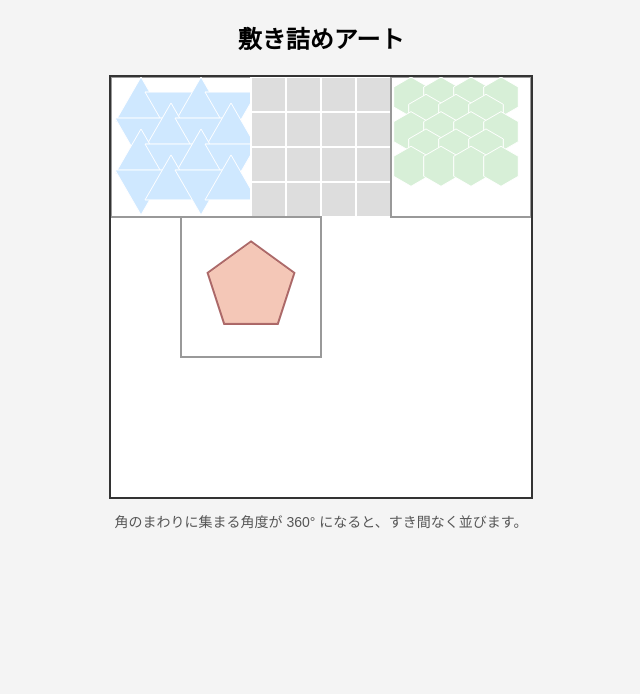
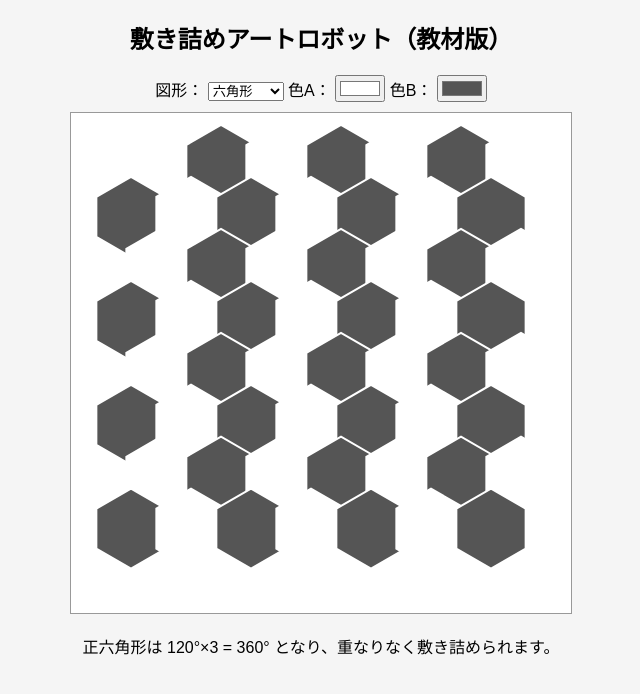
Before and after one commit to tourmaline10/Tessellation-art-robot, a plain HTML site: page index.html in a window 1280 px wide. Shown: the whole page, without its empty margins (319-959 px from the left). Drawn offline with Linux system fonts and the light colour scheme.

Commit message:
Update title and styles in index.html

```diff
--- a/index.html
+++ b/index.html
@@ -2,134 +2,164 @@
 <html lang="ja">
 <head>
 <meta charset="UTF-8">
-<title>敷き詰めアート（正方形タイル集合）</title>
+<title>敷き詰めアートロボット</title>
 <style>
   body {
-    background:#f4f4f4;
-    font-family:sans-serif;
-    text-align:center;
+    font-family: sans-serif;
+    text-align: center;
+    background: #f5f5f5;
   }
   svg {
-    background:white;
-    border:2px solid #333;
+    background: white;
+    border: 1px solid #999;
   }
-  .note {
-    margin-top:8px;
-    font-size:14px;
-    color:#555;
+  .controls {
+    margin: 10px;
   }
 </style>
 </head>
 <body>
 
-<h2>敷き詰めアート</h2>
+<h2>敷き詰めアートロボット（教材版）</h2>
 
-<svg id="svg" width="420" height="420"></svg>
+<div class="controls">
+  図形：
+  <select id="shape" onchange="redraw()">
+    <option value="hex">六角形</option>
+    <option value="tri">正三角形</option>
+    <option value="square">正方形</option>
+  </select>
 
-<div class="note">
-角のまわりに集まる角度が 360° になると、すき間なく並びます。
+  色A：
+  <input type="color" id="colorA" value="#ffffff" onchange="redraw()">
+
+  色B：
+  <input type="color" id="colorB" value="#555555" onchange="redraw()">
 </div>
+
+<svg id="svg" width="500" height="500"></svg>
+<p id="comment"></p>
 
 <script>
 const svg = document.getElementById("svg");
-const TILE = 140;
+const W = 500;
+const H = 500;
 const NS = "http://www.w3.org/2000/svg";
 
-function drawFrame(x,y){
-  const r = document.createElementNS(NS,"rect");
-  r.setAttribute("x",x);
-  r.setAttribute("y",y);
-  r.setAttribute("width",TILE);
-  r.setAttribute("height",TILE);
-  r.setAttribute("fill","white");
-  r.setAttribute("stroke","#999");
-  r.setAttribute("stroke-width","2");
-  svg.appendChild(r);
+function clearSVG() {
+  svg.innerHTML = `<rect width="${W}" height="${H}" fill="white"/>`;
 }
 
-function polygon(points,fill,stroke="white",sw=1){
-  const p = document.createElementNS(NS,"polygon");
-  p.setAttribute("points",points);
-  p.setAttribute("fill",fill);
-  p.setAttribute("stroke",stroke);
-  p.setAttribute("stroke-width",sw);
-  svg.appendChild(p);
+function color(x, y) {
+  const a = document.getElementById("colorA").value;
+  const b = document.getElementById("colorB").value;
+  return (x + y) % 2 === 0 ? a : b;
 }
 
-/* 三角形タイル */
-function triTile(ox,oy){
-  const r=30, h=Math.sqrt(3)*r;
-  for(let y=0;y<4;y++){
-    for(let x=0;x<4;x++){
-      const up=(x+y)%2===0;
-      const cx=ox+x*r+r;
-      const cy=oy+y*h/2+r;
-      let pts=[];
-      for(let i=0;i<3;i++){
-        let a=(up?0:Math.PI)+i*2*Math.PI/3-Math.PI/2;
-        pts.push(cx+r*Math.cos(a)+","+(cy+r*Math.sin(a)));
-      }
-      polygon(pts.join(" "),"#cfe8ff");
+function redraw() {
+  clearSVG();
+  const shape = document.getElementById("shape").value;
+  if (shape === "hex") drawHex();
+  if (shape === "tri") drawTri();
+  if (shape === "square") drawSquare();
+}
+
+/* ---------- 六角形（重なりなし） ---------- */
+function hexPoints(cx, cy, r) {
+  let pts = [];
+  for (let i = 0; i < 6; i++) {
+    const a = Math.PI / 3 * i + Math.PI / 6;
+    pts.push(cx + r * Math.cos(a) + "," + (cy + r * Math.sin(a)));
+  }
+  return pts.join(" ");
+}
+
+function drawHex() {
+  const r = 40;
+  const w = 1.5 * r;
+  const h = Math.sqrt(3) * r;
+
+  for (let y = 0; y < 10; y++) {
+    for (let x = 0; x < 10; x++) {
+      const cx = x * w + ((y % 2) * w / 2);
+      const cy = y * h * 0.75;
+
+      if (cx - r < 0 || cy - r < 0 || cx + r > W || cy + r > H) continue;
+
+      const p = document.createElementNS(NS,"polygon");
+      p.setAttribute("points", hexPoints(cx, cy, r));
+      p.setAttribute("fill", color(x, y));
+      p.setAttribute("stroke", "white");
+      p.setAttribute("stroke-width", "2");
+      svg.appendChild(p);
     }
   }
+
+  document.getElementById("comment").textContent =
+    "正六角形は 120°×3 = 360° となり、重なりなく敷き詰められます。";
 }
 
-/* 正方形タイル */
-function squareTile(ox,oy){
-  const s=35;
-  for(let y=0;y<4;y++){
-    for(let x=0;x<4;x++){
-      const r=document.createElementNS(NS,"rect");
-      r.setAttribute("x",ox+x*s);
-      r.setAttribute("y",oy+y*s);
-      r.setAttribute("width",s);
-      r.setAttribute("height",s);
-      r.setAttribute("fill","#ddd");
-      r.setAttribute("stroke","white");
-      r.setAttribute("stroke-width","2");
+/* ---------- 正三角形（重なりなし） ---------- */
+function triPoints(cx, cy, r, up) {
+  let pts = [];
+  for (let i = 0; i < 3; i++) {
+    const a =
+      (up ? 0 : Math.PI) +
+      i * 2 * Math.PI / 3 -
+      Math.PI / 2;
+    pts.push(cx + r * Math.cos(a) + "," + (cy + r * Math.sin(a)));
+  }
+  return pts.join(" ");
+}
+
+function drawTri() {
+  const r = 30;
+  const h = Math.sqrt(3) * r;
+
+  for (let y = 0; y < 15; y++) {
+    for (let x = 0; x < 15; x++) {
+      const cx = x * r;
+      const cy = y * h / 2;
+      const up = (x + y) % 2 === 0;
+
+      if (cx - r < 0 || cy - r < 0 || cx + r > W || cy + r > H) continue;
+
+      const p = document.createElementNS(NS,"polygon");
+      p.setAttribute("points", triPoints(cx, cy, r, up));
+      p.setAttribute("fill", color(x, y));
+      p.setAttribute("stroke", "white");
+      p.setAttribute("stroke-width", "1.5");
+      svg.appendChild(p);
+    }
+  }
+
+  document.getElementById("comment").textContent =
+    "正三角形は 60°×6 = 360° となり、重なりなく敷き詰められます。";
+}
+
+/* ---------- 正方形（そのまま） ---------- */
+function drawSquare() {
+  const s = 40;
+
+  for (let y = 0; y < 13; y++) {
+    for (let x = 0; x < 13; x++) {
+      const r = document.createElementNS(NS,"rect");
+      r.setAttribute("x", x * s);
+      r.setAttribute("y", y * s);
+      r.setAttribute("width", s);
+      r.setAttribute("height", s);
+      r.setAttribute("fill", color(x, y));
+      r.setAttribute("stroke", "white");
+      r.setAttribute("stroke-width", "2");
       svg.appendChild(r);
     }
   }
+
+  document.getElementById("comment").textContent =
+    "正方形は 90°×4 = 360° となり、完全に敷き詰められます。";
 }
 
-/* 六角形タイル */
-function hexTile(ox,oy){
-  const r=20, w=1.5*r, h=Math.sqrt(3)*r;
-  for(let y=0;y<5;y++){
-    for(let x=0;x<5;x++){
-      const cx=ox+x*w+r+(y%2)*w/2;
-      const cy=oy+y*h*0.5+r;
-      if(cx+r>ox+TILE||cy+r>oy+TILE)continue;
-      let pts=[];
-      for(let i=0;i<6;i++){
-        let a=i*Math.PI/3+Math.PI/6;
-        pts.push(cx+r*Math.cos(a)+","+(cy+r*Math.sin(a)));
-      }
-      polygon(pts.join(" "),"#d7efd7");
-    }
-  }
-}
-
-/* 五角形タイル（成立しない） */
-function pentTile(ox,oy){
-  const cx=ox+TILE/2, cy=oy+TILE/2, r=45;
-  for(let k=0;k<3;k++){
-    let pts=[];
-    for(let i=0;i<5;i++){
-      let a=i*2*Math.PI/5-Math.PI/2+k*2*Math.PI/5;
-      pts.push(cx+r*Math.cos(a)+","+(cy+r*Math.sin(a)));
-    }
-    polygon(pts.join(" "),"#f4c7b7","#aa6666",k===0?3:1);
-  }
-}
-
-/* 配置 */
-drawFrame(0,0);      triTile(0,0);
-drawFrame(140,0);    squareTile(140,0);
-drawFrame(280,0);    hexTile(280,0);
-
-drawFrame(70,140);   pentTile(70,140);
-
+redraw();
 </script>
 
 </body>
```
